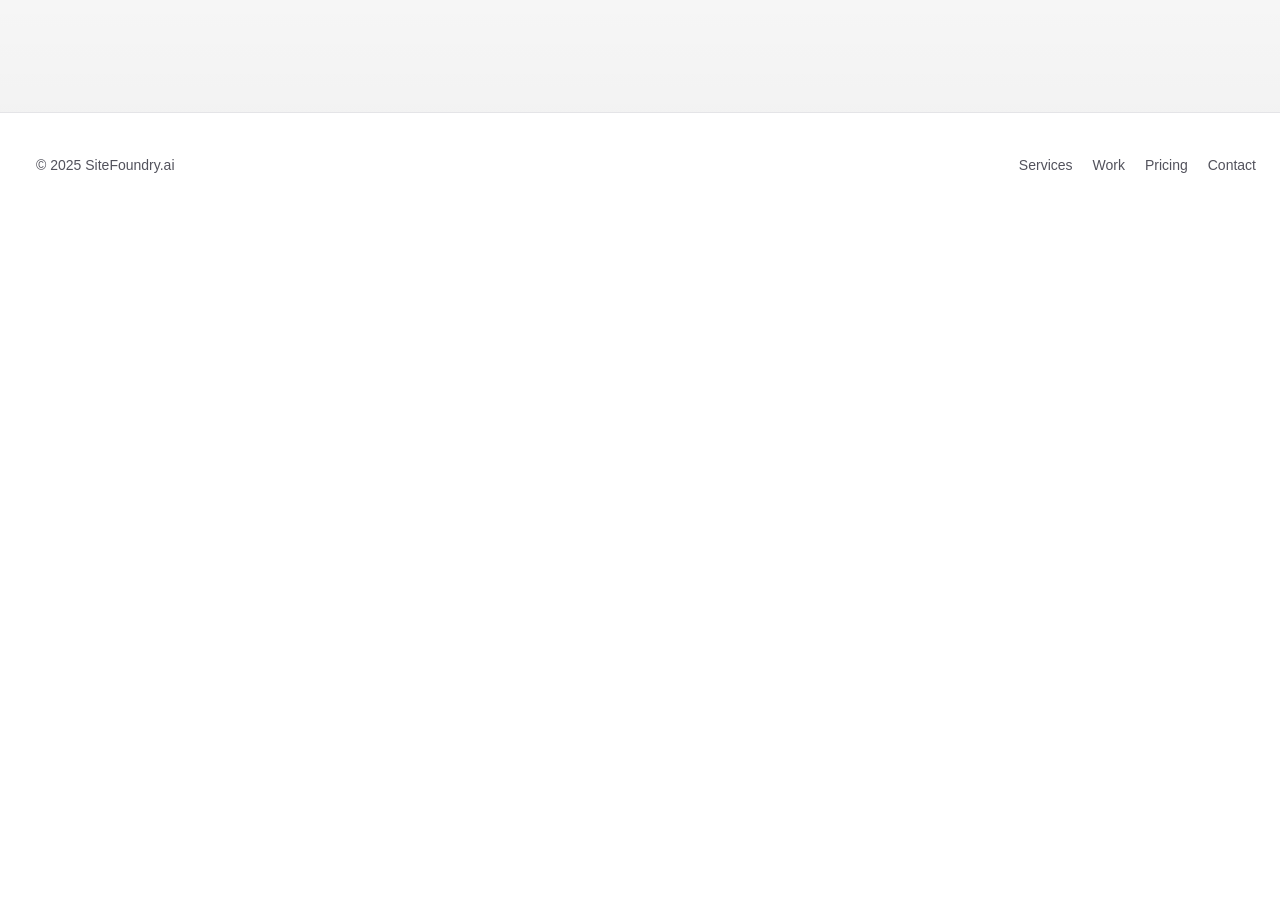
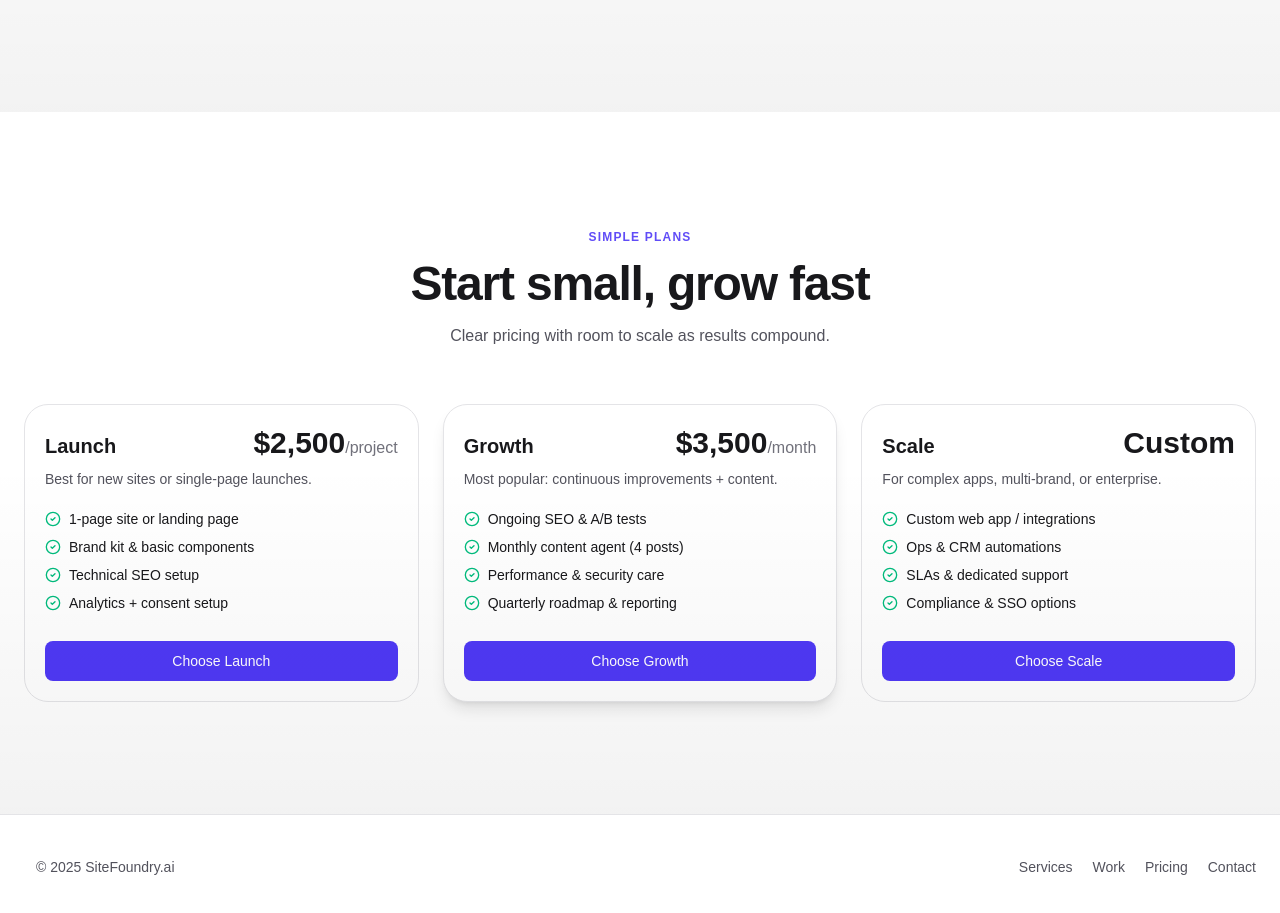
Before and after one commit to alexperreira/sitefoundry, a Next.js app: page / in a window 1280 px wide. Shown: the part 3373-4286 px from the top of the page. Before the commit the page ends 3590 px from the top, so only its background shows below. Built offline with nearby package versions, Linux system fonts and the light colour scheme.

Commit message:
Add Pricing component to landing page

```diff
--- a/app/page.tsx
+++ b/app/page.tsx
@@ -369,6 +369,96 @@ const Work: React.FC = () => (
 	</Section>
 );
 
+const plans = [
+	{
+		name: 'Launch',
+		price: '$2,500',
+		cadence: '/project',
+		highlight: false,
+		blurb: 'Best for new sites or single-page launches.',
+		features: [
+			'1-page site or landing page',
+			'Brand kit & basic components',
+			'Technical SEO setup',
+			'Analytics + consent setup',
+		],
+	},
+	{
+		name: 'Growth',
+		price: '$3,500',
+		cadence: '/month',
+		highlight: true,
+		blurb: 'Most popular: continuous improvements + content.',
+		features: [
+			'Ongoing SEO & A/B tests',
+			'Monthly content agent (4 posts)',
+			'Performance & security care',
+			'Quarterly roadmap & reporting',
+		],
+	},
+	{
+		name: 'Scale',
+		price: 'Custom',
+		cadence: '',
+		highlight: false,
+		blurb: 'For complex apps, multi-brand, or enterprise.',
+		features: [
+			'Custom web app / integrations',
+			'Ops & CRM automations',
+			'SLAs & dedicated support',
+			'Compliance & SSO options',
+		],
+	},
+] as const;
+
+const Pricing: React.FC = () => (
+	<Section
+		id='pricing'
+		eyebrow='Simple plans'
+		title='Start small, grow fast'
+		subtitle='Clear pricing with room to scale as results compound.'
+	>
+		<div className='grid md:grid-cols-3 gap-6'>
+			{plans.map((p) => (
+				<Card
+					key={p.name}
+					className={`rounded-3xl h-full ${
+						p.highlight ? 'border-indigo-500 shadow-lg' : ''
+					}`}
+				>
+					<CardHeader>
+						<div className='flex items-baseline justify-between'>
+							<CardTitle>{p.name}</CardTitle>
+							<div className='text-3xl font-bold'>
+								{p.price}
+								<span className='text-base font-normal text-zinc-500'>
+									{p.cadence}
+								</span>
+							</div>
+						</div>
+						<p className='text-sm text-zinc-600 mt-2'>{p.blurb}</p>
+					</CardHeader>
+					<CardContent className='space-y-3'>
+						<ul className='space-y-2 text-sm'>
+							{p.features.map((f) => (
+								<li key={f} className='flex items-center gap-2'>
+									<CheckCircle2 className='w-4 h-4 text-emerald-500' />
+									{f}
+								</li>
+							))}
+						</ul>
+						<a href='#contact'>
+							<Button className='w-full mt-4 rounded-2xl'>
+								Choose {p.name}
+							</Button>
+						</a>
+					</CardContent>
+				</Card>
+			))}
+		</div>
+	</Section>
+);
+
 export default function Page() {
 	return (
 		<div className='min-h-screen bg-white text-zinc-900'>
@@ -390,6 +480,7 @@ export default function Page() {
 			<Process />
 			<Features />
 			<Work />
+			<Pricing />
 			<footer className='border-t border-zinc-200 py-10'>
 				<div className='container mx-auto px-6 max-w-7xl flex flex-col md:flex-row items-center justify-between gap-6 text-sm text-zinc-600'>
 					<div className='flex items-center gap-3'>
```
